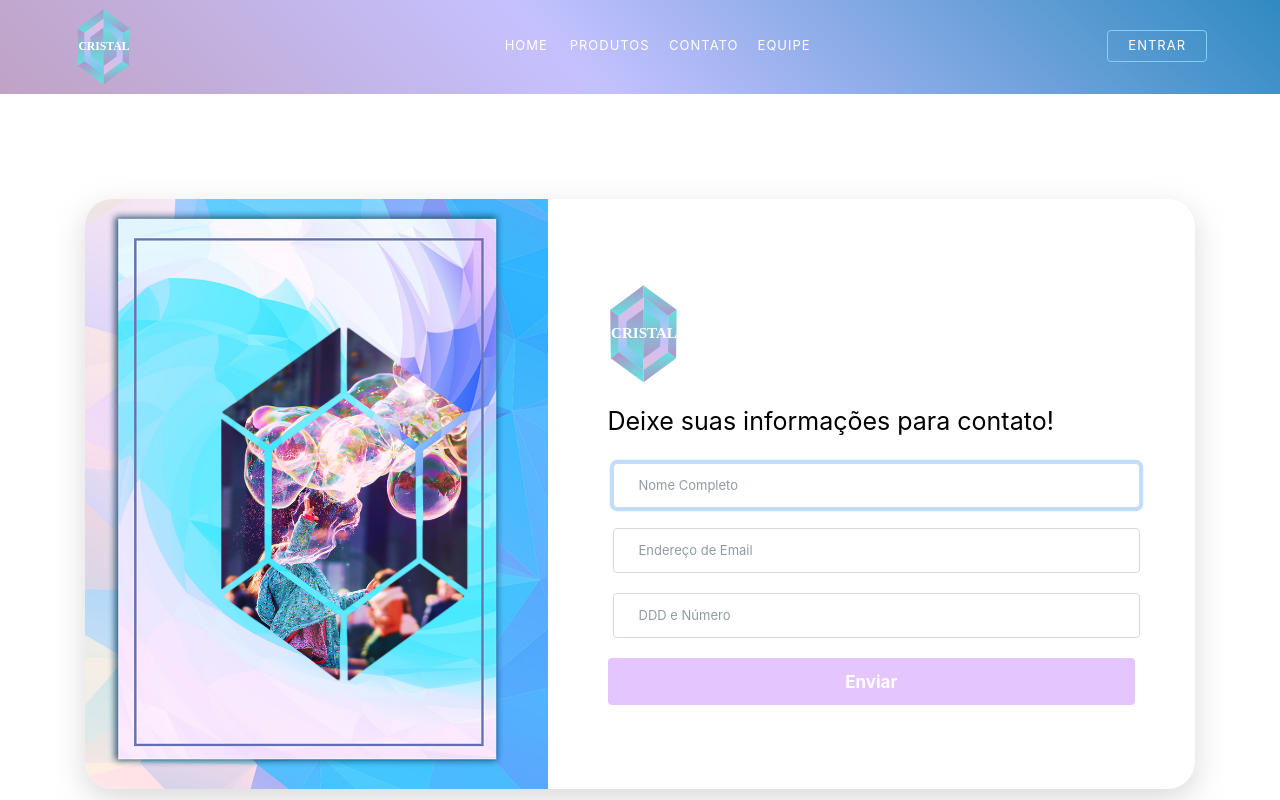
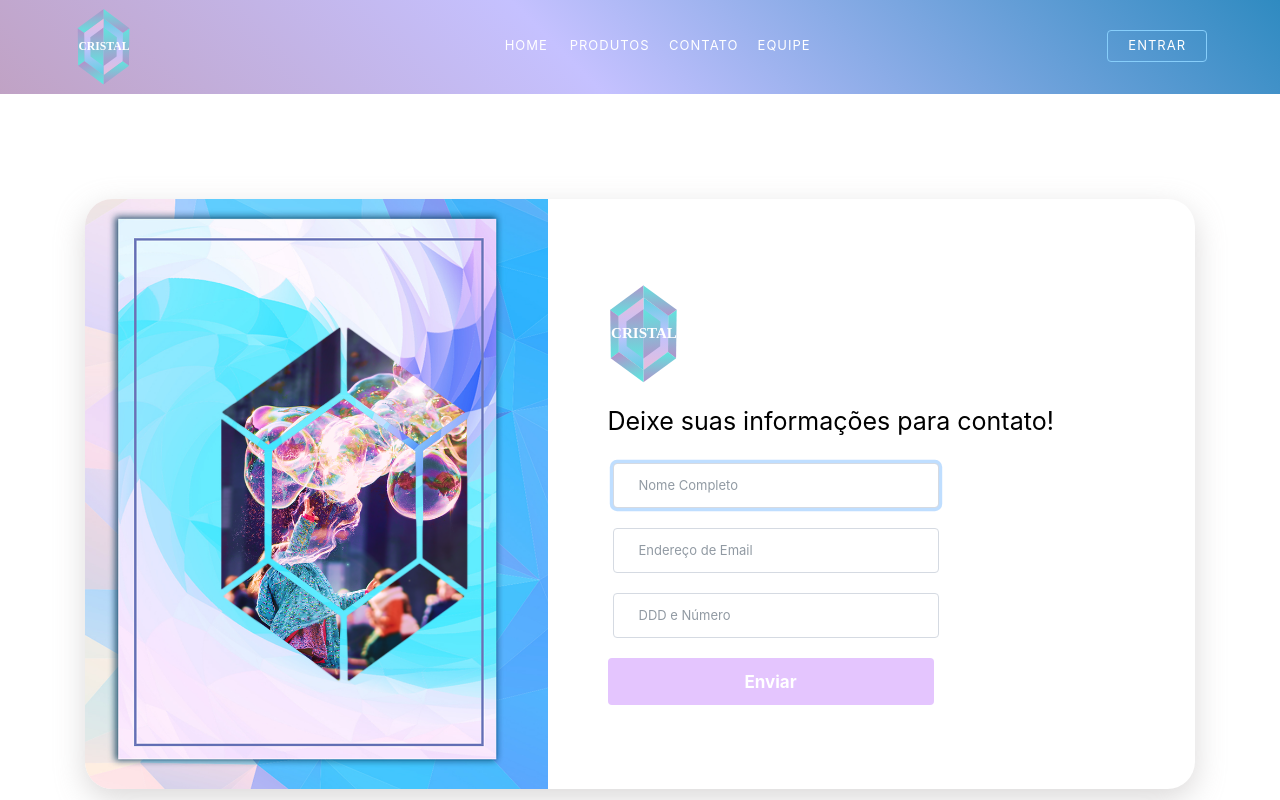
Before and after one commit to EduCFreitas/cristal-angular, an Angular app in the folder cristal/: page /contato in a window 1280 px wide. Shown: the top 800 px of the page. Built offline with nearby package versions, Linux system fonts and the light colour scheme.

Commit message:
Ajuste cores spans do componente Contato

```diff
--- a/cristal/src/app/contato/contato.component.html
+++ b/cristal/src/app/contato/contato.component.html
@@ -11,7 +11,7 @@
               <img src="../../assets/Cristal-v1.svg" alt="logo" class="logo">
             </div>
             <p class="login-card-description">Deixe suas informações para contato!</p>
-            <!-- <form> -->
+            <form>
               <div class="form-group">
                 <label for="nome" class="sr-only">Nome</label>
                 <input type="text" name="nome" id="nome" class="form-control" placeholder="Nome Completo" [(ngModel)]="nome" #nomeContato="ngModel" autofocus required minlength="3" maxlength="80">
@@ -52,7 +52,7 @@
               </div>
 
               <input name="enviar" id="enviar" class="btn btn-block login-btn mb-4" type="button" value="Enviar" (click)="enviar()">
-              <!-- </form> -->
+              </form>
 
             </div>
           </div>
--- a/cristal/src/app/contato/contato.component.scss
+++ b/cristal/src/app/contato/contato.component.scss
@@ -10,7 +10,7 @@
 
 .form-group ul li {
   list-style: none;
-  color: red;
+//   color: red;
   padding: 0;
   font-size: 15px;
 }
```
